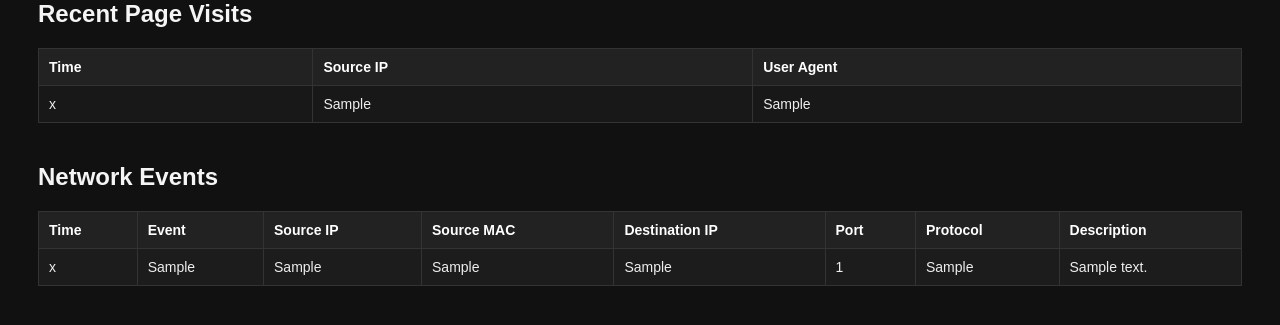
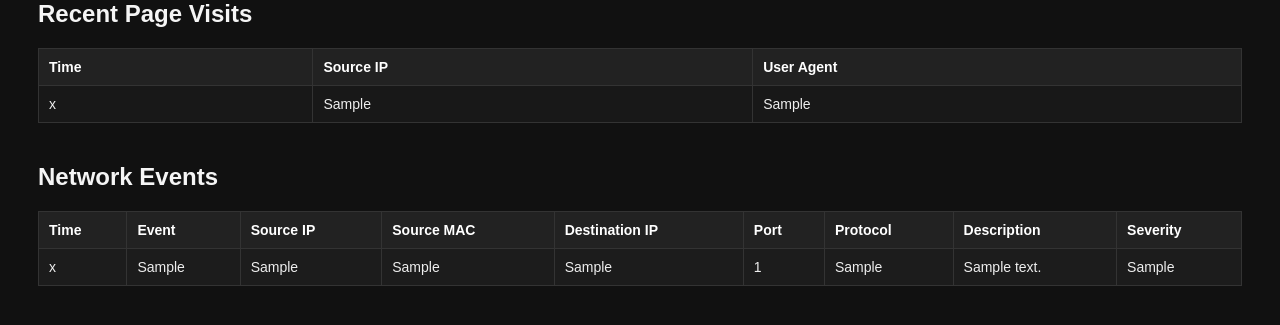
Before and after one commit to jon-tg/CameraHoneypot, a Flask app: page /admin in a window 1280 px wide. Shown: the part 281-606 px from the top of the page. Run offline with Flask 3, Linux system fonts and the light colour scheme; the visitor is signed in with stand-in values (Sample User, id 1); tables that the repository leaves empty hold one stand-in row (values such as "Sample post").

Commit message:
admin dashboard changes // added severity flag

```diff
--- a/app.py
+++ b/app.py
@@ -21,9 +21,6 @@ app.secret_key = os.getenv("SECRET_KEY")
 seen_devices = {}
 port_activity = defaultdict(list)
 syn_activity = defaultdict(list)
-
-PORT_SCAN_THRESHOLD = 5
-PORT_SCAN_WINDOW = 10
 
 SYN_FLOOD_THRESHOLD = 20
 SYN_FLOOD_WINDOW = 10
--- a/templates/admin.html
+++ b/templates/admin.html
@@ -100,6 +100,7 @@
             <th>Port</th>
             <th>Protocol</th>
             <th>Description</th>
+            <th>Severity</th>
         </tr>
     </thead>
 
@@ -114,6 +115,7 @@
             <td>{{ event.destination_port }}</td>
             <td>{{ event.protocol }}</td>
             <td>{{ event.description }}</td>
+            <td>{{event.severity }}</td>
         </tr>
         {% endfor %}
     </tbody>
```
